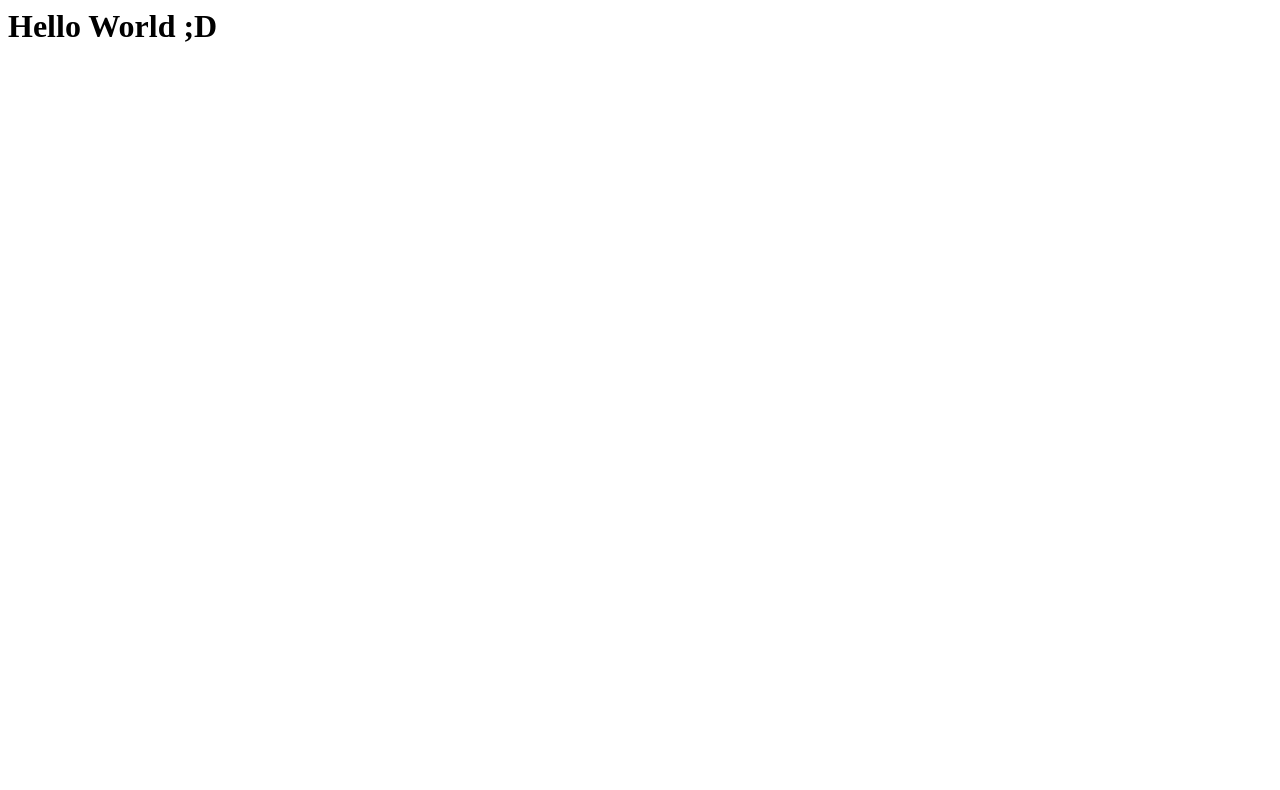
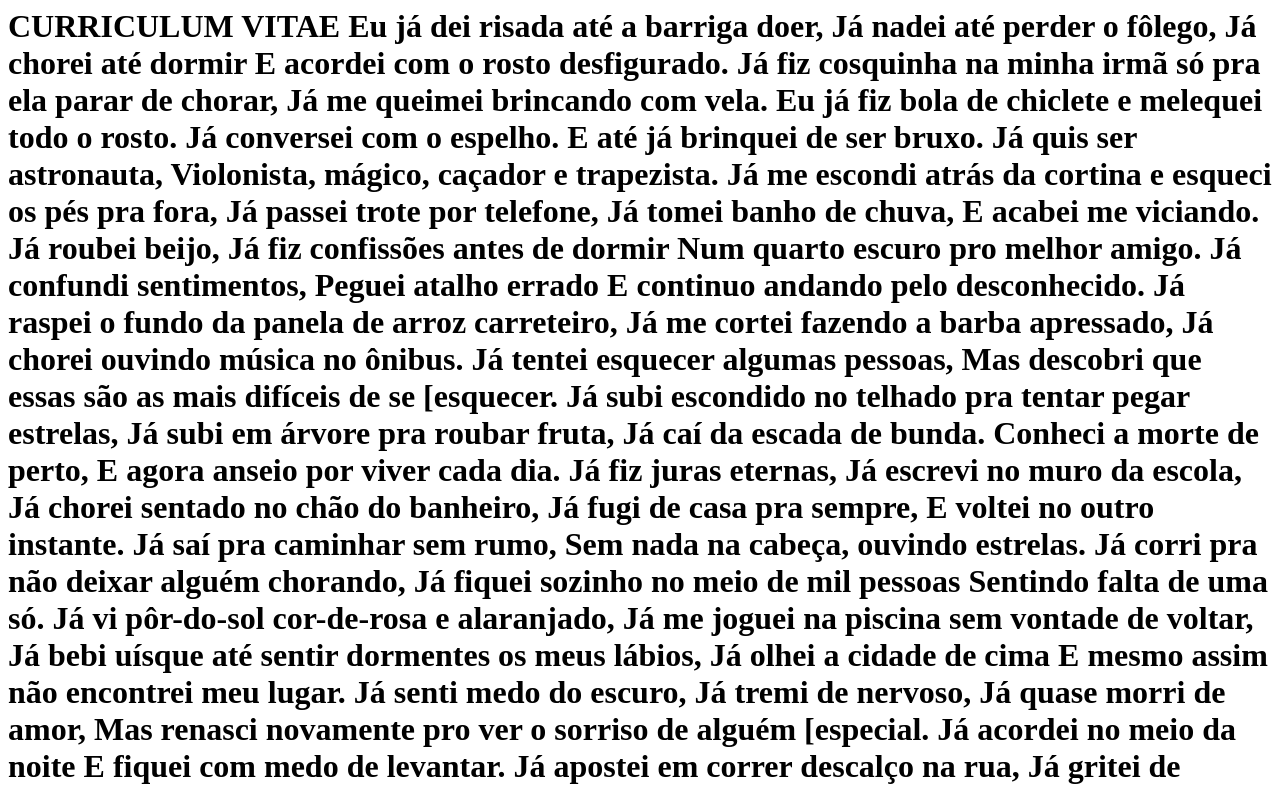
Before and after one commit to anasuzart89/Logica_e_Programacao_UMC, a plain HTML site: page Aula01 - Conceitos Basicos/index.html in a window 1280 px wide. Shown: the top 790 px of the page. Drawn offline with Linux system fonts and the light colour scheme.

Commit message:
Aula 02 - Tag HTML
13/02/2025

```diff
--- a/Aula01 - Conceitos Basicos/index.html
+++ b/Aula01 - Conceitos Basicos/index.html
@@ -1 +1,78 @@
-<h1>Hello World ;D</h1>
+<h1>CURRICULUM VITAE
+
+    Eu já dei risada até a barriga doer,
+    Já nadei até perder o fôlego,
+    Já chorei até dormir
+    E acordei com o rosto desfigurado.
+    Já fiz cosquinha na minha irmã só pra ela parar de chorar,
+    Já me queimei brincando com vela.
+    Eu já fiz bola de chiclete e melequei todo o rosto.
+    Já conversei com o espelho.
+    E até já brinquei de ser bruxo.
+    Já quis ser astronauta,
+    Violonista, mágico, caçador e trapezista.
+    Já me escondi atrás da cortina e esqueci os pés pra fora,
+    Já passei trote por telefone,
+    Já tomei banho de chuva,
+    E acabei me viciando.
+    Já roubei beijo,
+    Já fiz confissões antes de dormir
+    Num quarto escuro pro melhor amigo.
+    Já confundi sentimentos,
+    Peguei atalho errado
+    E continuo andando pelo desconhecido.
+    Já raspei o fundo da panela de arroz carreteiro,
+    Já me cortei fazendo a barba apressado,
+    Já chorei ouvindo música no ônibus.
+    Já tentei esquecer algumas pessoas,
+    Mas descobri que essas são as mais difíceis de se
+    [esquecer.
+    Já subi escondido no telhado pra tentar pegar estrelas,
+    Já subi em árvore pra roubar fruta,
+    Já caí da escada de bunda.
+    Conheci a morte de perto,
+    E agora anseio por viver cada dia.
+    Já fiz juras eternas,
+    Já escrevi no muro da escola,
+    Já chorei sentado no chão do banheiro,
+    Já fugi de casa pra sempre,
+    E voltei no outro instante.
+    Já saí pra caminhar sem rumo,
+    Sem nada na cabeça, ouvindo estrelas.
+    Já corri pra não deixar alguém chorando,
+    Já fiquei sozinho no meio de mil pessoas
+    Sentindo falta de uma só.
+    Já vi pôr-do-sol cor-de-rosa e alaranjado,
+    Já me joguei na piscina sem vontade de voltar,
+    Já bebi uísque até sentir dormentes os meus lábios,
+    Já olhei a cidade de cima
+    E mesmo assim não encontrei meu lugar.
+    Já senti medo do escuro,
+    Já tremi de nervoso,
+    Já quase morri de amor,
+    Mas renasci novamente pro ver o sorriso de alguém
+    [especial.
+    Já acordei no meio da noite
+    E fiquei com medo de levantar.
+    Já apostei em correr descalço na rua,
+    Já gritei de felicidade,
+    Já roubei rosas num enorme jardim.
+    Já me apaixonei e achei que era para sempre,
+    Mas sempre era um "para sempre" pela metade.
+    Já deitei na grama de madrugada
+    E vi a Lua virar Sol,
+    Já chorei por ver amigos partindo,
+    Mas descobri que logo chegam novos,
+    e a vida é mesmo um ir e vir sem razão.
+    Foram tantas coisas feitas,
+    Momentos fotografados pelas lentes da emoção.
+    Guardados num baú, chamado coração.
+    E agora um formulário me interroga,
+    Encosta-me na parede e grita:
+    "- Qual sua experiência?”.
+    Essa pergunta ecoa no meu cérebro:
+    "experiência... experiência...”
+    Será que ser "plantador de sorrisos" é uma boa
+    experiência?
+    Não!
+    ”Talvez eles não saibam ainda colher sonhos!”;D</h1>
```
Also changed, not shown: Aula01 - Conceitos Basicos/AULA02 - INTRODUÇAO HTML/introduca.html (added, +19 -0 lines), Aula01 - Conceitos Basicos/ancora.html (added, +29 -0 lines), Aula01 - Conceitos Basicos/listas.html (added, +26 -0 lines), Aula01 - Conceitos Basicos/AULA02 - INTRODUÇAO HTML/imagens/exemplo.umc.png (added).
